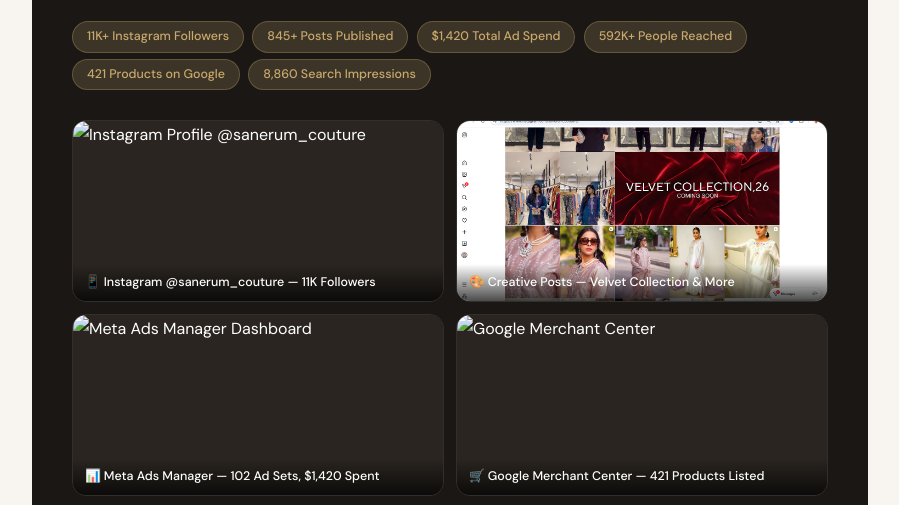
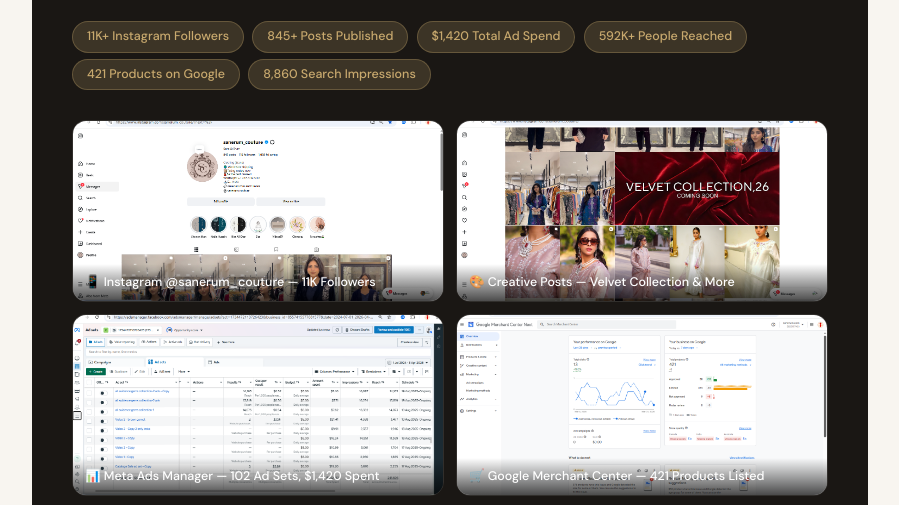
Before and after one commit to hasan-ashfaq/social-media-portfolio-m-hasan, a plain HTML site: page index.html in a window 1280 px wide. Shown: the part 1764-2269 px from the top of the page, without its empty margins (190-1089 px from the left). Drawn offline with Linux system fonts and the light colour scheme.

Commit message:
Update index.html

```diff
--- a/index.html
+++ b/index.html
@@ -434,7 +434,7 @@
     <!-- SCREENSHOTS GRID -->
     <div class="screenshots-grid">
       <div class="screenshot-card">
-        <img src="1775223459778_manage_sanerum_brand_social_media_accounts_and_product_lisitng.png" alt="Sanerum Instagram Profile" onerror="this.style.background='#2a2520';this.style.height='180px';this.alt='Instagram Profile @sanerum_couture'">
+        <img src="https://github.com/hasan-ashfaq/social-media-portfolio-m-hasan/blob/main/profile.png?raw=true" alt="Sanerum Instagram Profile" onerror="this.style.background='#2a2520';this.style.height='180px';this.alt='Instagram Profile @sanerum_couture'">
         <div class="screenshot-label">📱 Instagram @sanerum_couture — 11K Followers</div>
       </div>
       <div class="screenshot-card">
@@ -442,11 +442,11 @@
         <div class="screenshot-label">🎨 Creative Posts — Velvet Collection & More</div>
       </div>
       <div class="screenshot-card">
-        <img src="1775223459776_eccomerce_shopping_campiagns.png" alt="Meta Ads Manager Dashboard" onerror="this.style.background='#2a2520';this.style.height='180px'">
+        <img src="https://github.com/hasan-ashfaq/social-media-portfolio-m-hasan/blob/main/eccomerce%20shopping%20campiagns.png?raw=true" alt="Meta Ads Manager Dashboard" onerror="this.style.background='#2a2520';this.style.height='180px'">
         <div class="screenshot-label">📊 Meta Ads Manager — 102 Ad Sets, $1,420 Spent</div>
       </div>
       <div class="screenshot-card">
-        <img src="1775223459777_google_merchant.png" alt="Google Merchant Center" onerror="this.style.background='#2a2520';this.style.height='180px'">
+        <img src="https://github.com/hasan-ashfaq/social-media-portfolio-m-hasan/blob/main/google%20merchant.png?raw=true" alt="Google Merchant Center" onerror="this.style.background='#2a2520';this.style.height='180px'">
         <div class="screenshot-label">🛒 Google Merchant Center — 421 Products Listed</div>
       </div>
     </div>
```
